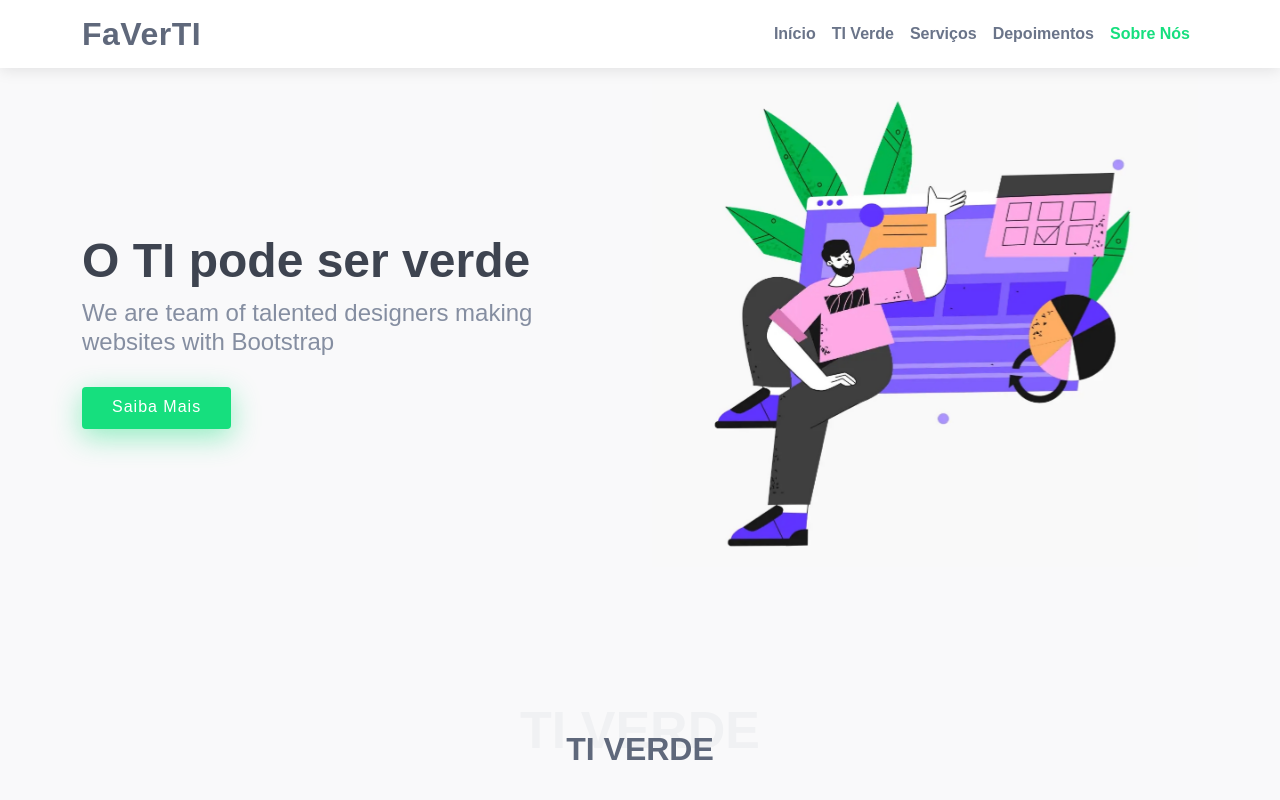
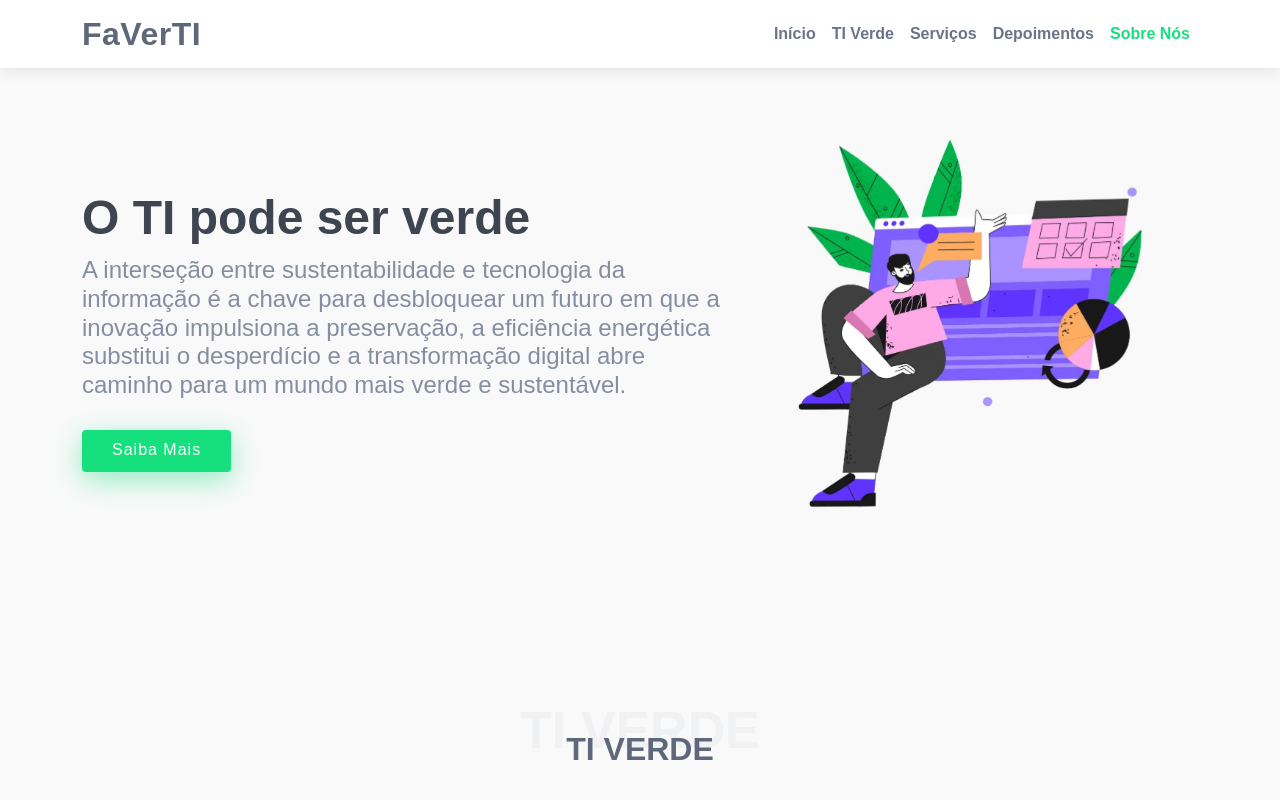
Before and after one commit to IsaacLouzeiro/faverti, a Vue app: page / in a window 1280 px wide. Shown: the top 800 px of the page. Built offline with nearby package versions, Linux system fonts and the light colour scheme.

Commit message:
adicionando uma frase na Secao Hero inicial

```diff
--- a/src/components/HeroSection.vue
+++ b/src/components/HeroSection.vue
@@ -3,14 +3,14 @@
     <section id="hero" class="d-flex align-items-center">
         <div class="container">
             <div class="row">
-                <div class="col-lg-6 pt-5 pt-lg-0 order-2 order-lg-1 d-flex flex-column justify-content-center">
+                <div class="col-lg-7 pt-5 pt-lg-0 order-2 order-lg-1 d-flex flex-column justify-content-center">
                 <h1>O TI pode ser verde</h1>
-                <h2>We are team of talented designers making websites with Bootstrap</h2>
+                <h2>A interseção entre sustentabilidade e tecnologia da informação é a chave para desbloquear um futuro em que a inovação impulsiona a preservação, a eficiência energética substitui o desperdício e a transformação digital abre caminho para um mundo mais verde e sustentável.</h2>
                 <div class="d-flex">
                     <a href="#green-it" class="btn-get-started scrollto">Saiba Mais</a>
                 </div>
                 </div>
-                <div class="col-lg-6 order-1 order-lg-2 hero-img">
+                <div class="col-lg-5 order-1 order-lg-2 hero-img">
                 <img src="../assets/img/infoBoy.jpg" class="img-fluid animated" alt="">
                 </div>
             </div>
```
